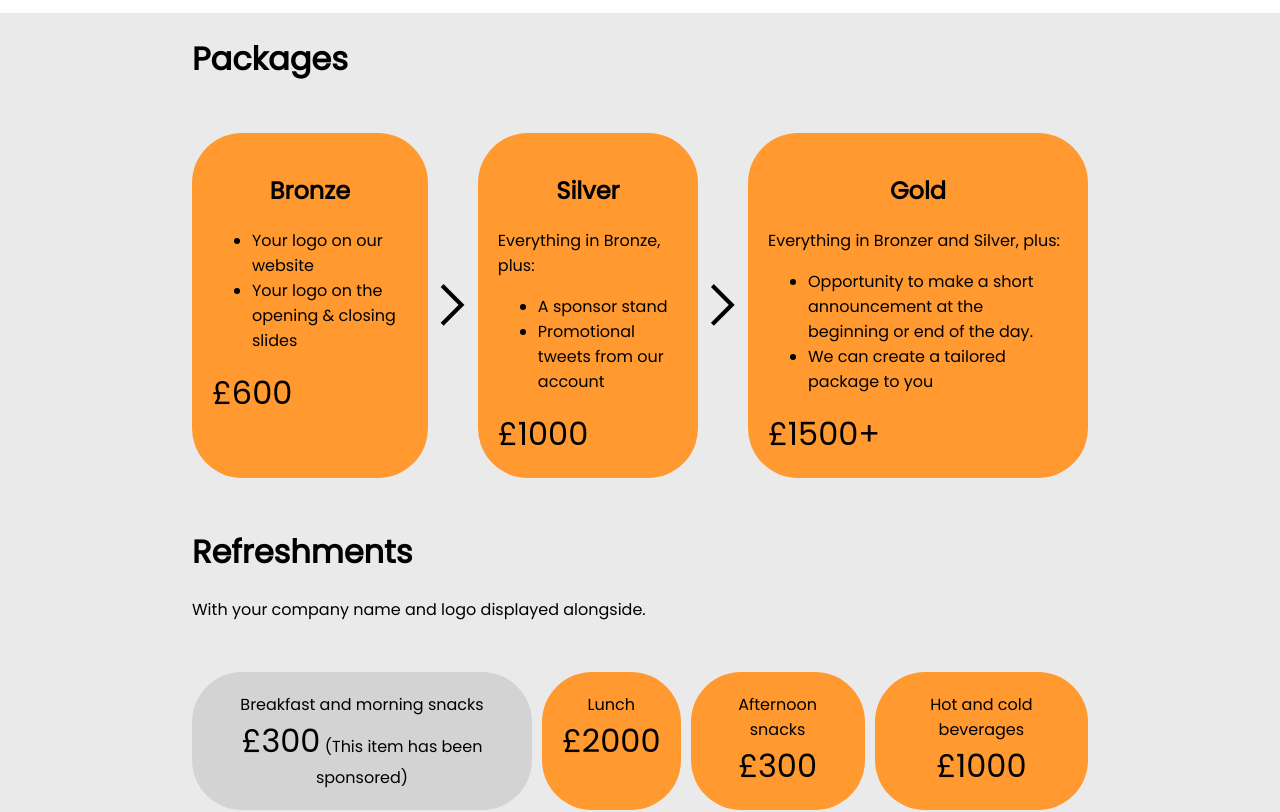
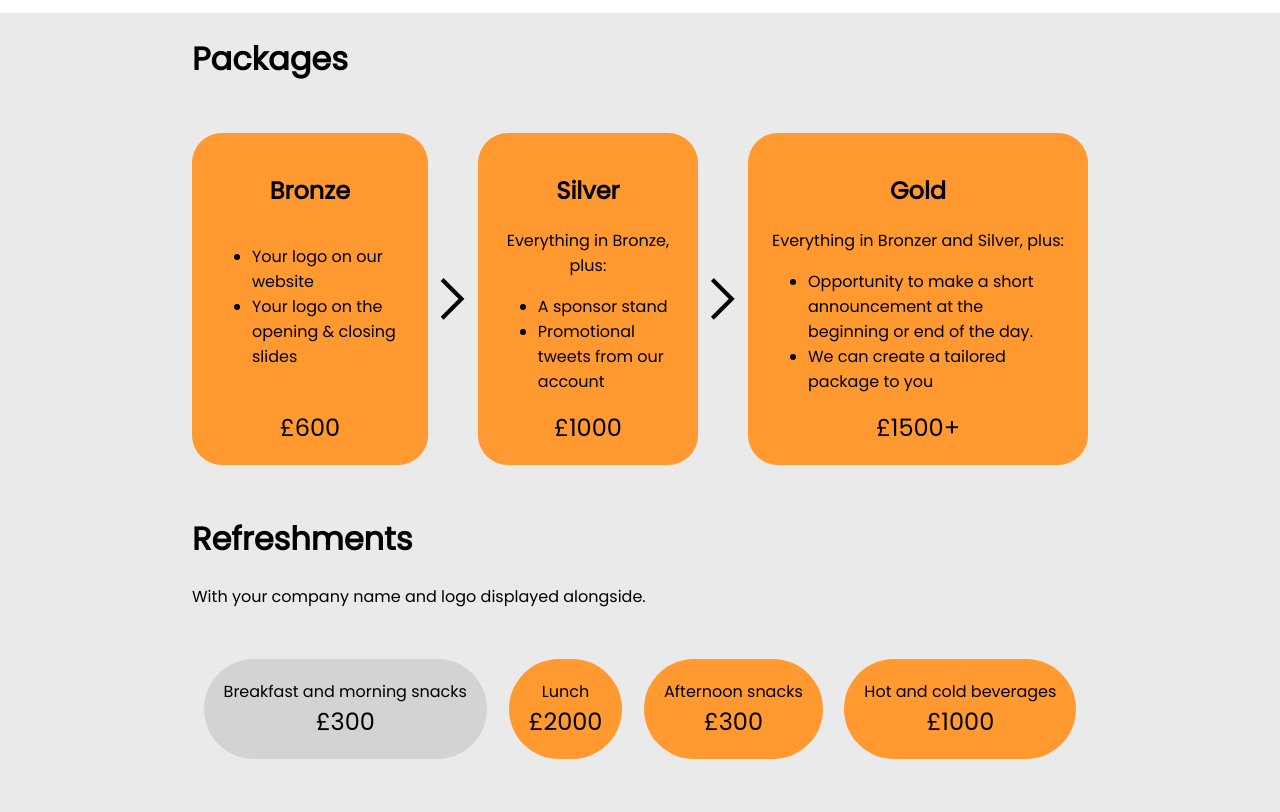
Before and after one commit to dddsw/dddsw-web, a SvelteKit app: page /sponsorship in a window 1280 px wide. Shown: the part 320-1132 px from the top of the page. Built offline with nearby package versions, Linux system fonts and the light colour scheme.

Commit message:
styling tweaks

```diff
--- a/src/routes/sponsorship/+page.svelte
+++ b/src/routes/sponsorship/+page.svelte
@@ -61,7 +61,7 @@
 			<div class="options-container options-container-small">
 				<div class="primary-bg option-small claimed">
 					Breakfast and morning snacks <span class="price">£300</span>
-					(This item has been sponsored)
+					<!-- (This item has been sponsored) -->
 				</div>
 				<div class="primary-bg option-small">
 					Lunch <span class="price">£2000</span>
@@ -141,7 +141,11 @@
 		padding: 20px;
 		min-height: 250px;
 		max-width: 300px;
-		border-radius: 50px;
+		border-radius: 30px;
+		text-align: center;
+		display: flex;
+		flex-direction: column;
+		justify-content: space-between;
 	}
 
 	.option-small {
@@ -149,6 +153,16 @@
 		max-width: 300px;
 		border-radius: 50px;
 		text-align: center;
+		display: flex;
+		flex-direction: column;
+	}
+
+	.option ul {
+		flex-grow: 1;
+	}
+
+	.option li {
+		text-align: left;
 	}
 
 	h2 {
@@ -161,7 +175,7 @@
 	}
 
 	.price {
-		font-size: 2rem;
+		font-size: 1.5rem;
 	}
 
 	.claimed {
```
